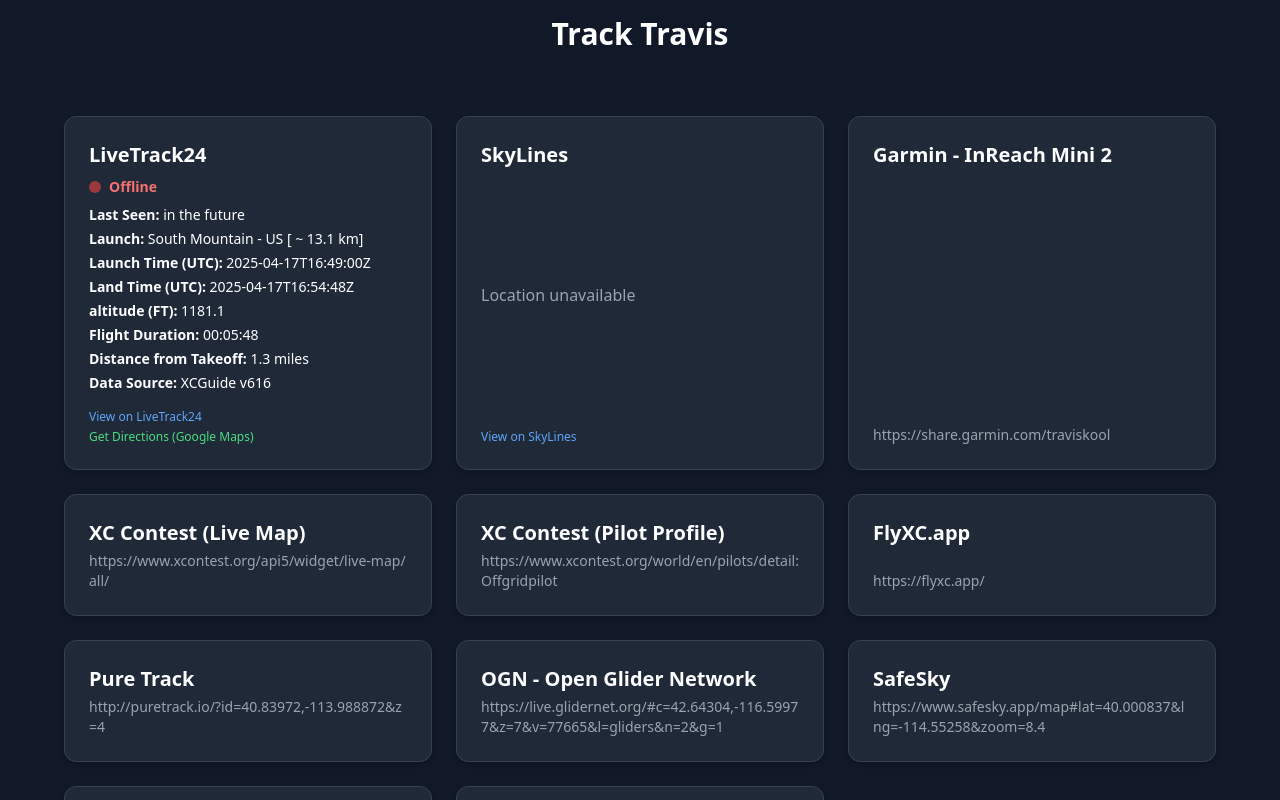
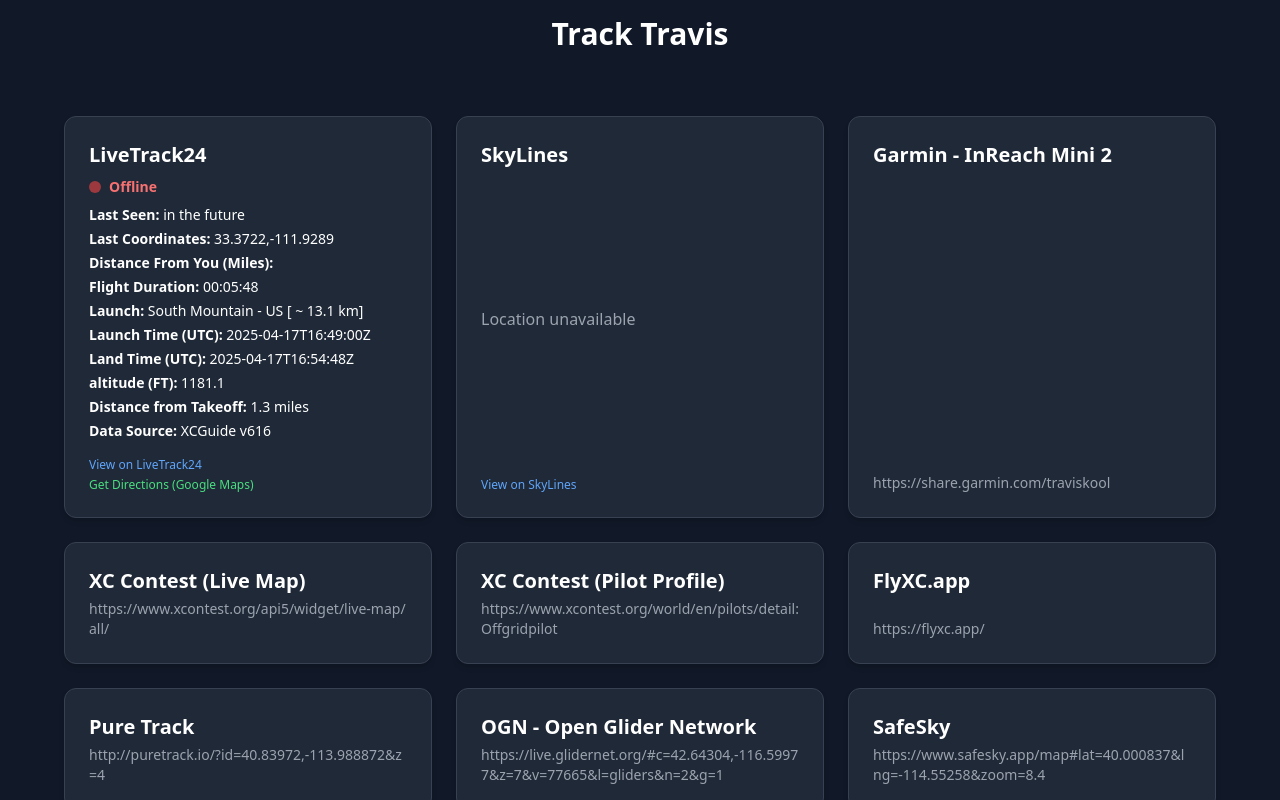
Before and after one commit to TravisKool/offgrid-tracking, a React (Vite) app: page / in a window 1280 px wide. Shown: the top 800 px of the page. Built offline with nearby package versions, Linux system fonts and the light colour scheme; no server answers.

Commit message:
improvements to lt24 card

```diff
--- a/src/components/LiveTrackCard.jsx
+++ b/src/components/LiveTrackCard.jsx
@@ -1,34 +1,33 @@
 import { useEffect, useState } from "react";
 import { cardStyle } from "../styles/sharedStyles.js";
-import { haversineDistance } from "../utils/geoUtils.js";
+import { haversineDistance, formatElapsedTimeFromNow, calculateDistanceFromUser } from "../utils/locationUtils.js";
 
   export default function LiveTrackCard() {
     const [data, setData] = useState(null);
-  const [distance, setDistance] = useState(null);
+    const [myCoordinates, setMyCoords] = useState(null);
 
+    // Get user location once
+    useEffect(() => {
+      navigator.geolocation.getCurrentPosition(
+        (pos) => {
+          const { latitude, longitude } = pos.coords;
+          setMyCoords({ lat: latitude, lon: longitude });
+        },
+        (err) => {
+          console.error("Geolocation error:", err);
+        }
+      );
+    }, []);
 
+    // Fetch tracker data once
     useEffect(() => {
       const fetchData = async () => {
         try {
           const res = await fetch(`/data/location-data.json?ts=${Date.now()}`);
-        const track = await res.json();
-        const lt24 = track?.LiveTrack24 || {};
-        setData(lt24);
-
-        if (lt24.coordinates && navigator.geolocation) {
-          const [lat, lon] = lt24.coordinates.split(",").map(Number);
-          navigator.geolocation.getCurrentPosition((pos) => {
-            const miles = haversineDistance(
-              pos.coords.latitude,
-              pos.coords.longitude,
-              lat,
-              lon
-            );
-            setDistance(miles.toFixed(1));
-          });
-        }
+          const track = (await res.json()).LiveTrack24;
+          setData(track);
         } catch (err) {
-        console.error(err);
+          console.error("Error fetching tracking data:", err);
         }
       };
 
@@ -36,34 +35,6 @@
     }, []);
 
 
-  const formatElapsedTimeFromNow = (isoUtcString) => {
-    if (!isoUtcString) return null;
-
-    const now = new Date();
-    const then = new Date(isoUtcString);
-    let diff = Math.floor((now - then) / 1000); // in seconds
-
-    if (diff < 0) return "in the future";
-
-    const units = [
-      { label: "year", secs: 60 * 60 * 24 * 365 },
-      { label: "day", secs: 60 * 60 * 24 },
-      { label: "hour", secs: 60 * 60 },
-      { label: "minute", secs: 60 },
-    ];
-
-    const result = [];
-
-    for (const { label, secs } of units) {
-      const value = Math.floor(diff / secs);
-      if (value > 0) {
-        result.push(`${value} ${label}${value > 1 ? "s" : ""}`);
-        diff %= secs;
-      }
-    }
-
-    return result.length > 0 ? `${result.join(", ")} ago` : "just now";
-  };
 
   return (
     <div className={cardStyle}>
@@ -89,16 +60,15 @@
             </div>
 
             <p><strong>Last Seen:</strong> {formatElapsedTimeFromNow(data.lastUpdatedDateTimeUtc)} </p>
+            <p><strong>Last Coordinates:</strong> {data.coordinates}</p>
+            <p><strong>Distance From You (Miles):</strong> {calculateDistanceFromUser(myCoordinates, data.coordinates)}</p>
+            <p><strong>Flight Duration:</strong> {data.flightDurationTimeSpan}</p>
             <p><strong>Launch:</strong> {data.launchLocation}</p>
             <p><strong>Launch Time (UTC):</strong> {data.launchTimeUtc}</p>
             <p><strong>Land Time (UTC):</strong> {data.landTimeUtc}</p>
             <p><strong>altitude (FT):</strong> {data.altitudeInFeet}</p>
-            <p><strong>Flight Duration:</strong> {data.flightDurationTimeSpan}</p>
             <p><strong>Distance from Takeoff:</strong> {data.flightDistanceFromTakeoffInMiles} miles</p>
             <p><strong>Data Source:</strong> {data.locationDataSource}</p>
-            {distance && (
-              <p><strong>Distance from you:</strong> {distance} miles</p>
-            )}
           </div>
         ) : (
           <p className="text-gray-400">Location unavailable</p>
--- a/src/components/SkyLinesCard.jsx
+++ b/src/components/SkyLinesCard.jsx
@@ -1,6 +1,6 @@
 import { useEffect, useState } from "react";
 import { cardStyle } from "../styles/sharedStyles.js";
-import { haversineDistance } from "../utils/geoUtils.js";
+import { haversineDistance } from "../utils/locationUtils.js";
 
 
 export default function SkyLinesCard() {
--- a/src/utils/geoUtils.js
+++ /dev/null
@@ -1,10 +0,0 @@
-export function haversineDistance(lat1, lon1, lat2, lon2) {
-    const R = 3958.8;
-    const toRad = (deg) => (deg * Math.PI) / 180;
-    const dLat = toRad(lat2 - lat1);
-    const dLon = toRad(lon2 - lon1);
-    const a =
-      Math.sin(dLat / 2) ** 2 +
-      Math.cos(toRad(lat1)) * Math.cos(toRad(lat2)) * Math.sin(dLon / 2) ** 2;
-    return R * 2 * Math.atan2(Math.sqrt(a), Math.sqrt(1 - a));
-  }
--- /dev/null
+++ b/src/utils/locationUtils.js
@@ -0,0 +1,50 @@
+export function haversineDistance(lat1, lon1, lat2, lon2) {
+  const R = 3958.8;
+  const toRad = (deg) => (deg * Math.PI) / 180;
+  const dLat = toRad(lat2 - lat1);
+  const dLon = toRad(lon2 - lon1);
+  const a =
+    Math.sin(dLat / 2) ** 2 +
+    Math.cos(toRad(lat1)) * Math.cos(toRad(lat2)) * Math.sin(dLon / 2) ** 2;
+  return R * 2 * Math.atan2(Math.sqrt(a), Math.sqrt(1 - a));
+}
+
+export const calculateDistanceFromUser = (myCoordinates, targetCoordinates) => {
+  if (!myCoordinates || !targetCoordinates) return null;
+
+  const [targetLat, targetLon] = targetCoordinates.split(",").map(Number);
+  const { lat, lon } = myCoordinates;
+
+  const miles = haversineDistance(lat, lon, targetLat, targetLon);
+
+  return miles.toFixed(1);
+};
+
+export const formatElapsedTimeFromNow = (isoUtcString) => {
+  if (!isoUtcString) return null;
+
+  const now = new Date();
+  const then = new Date(isoUtcString);
+  let diff = Math.floor((now - then) / 1000); // in seconds
+
+  if (diff < 0) return "in the future";
+
+  const units = [
+    { label: "year", secs: 60 * 60 * 24 * 365 },
+    { label: "day", secs: 60 * 60 * 24 },
+    { label: "hour", secs: 60 * 60 },
+    { label: "minute", secs: 60 },
+  ];
+
+  const result = [];
+
+  for (const { label, secs } of units) {
+    const value = Math.floor(diff / secs);
+    if (value > 0) {
+      result.push(`${value} ${label}${value > 1 ? "s" : ""}`);
+      diff %= secs;
+    }
+  }
+
+  return result.length > 0 ? `${result.join(", ")} ago` : "just now";
+};
```
Lines whose indentation alone changed are shown as unchanged.
